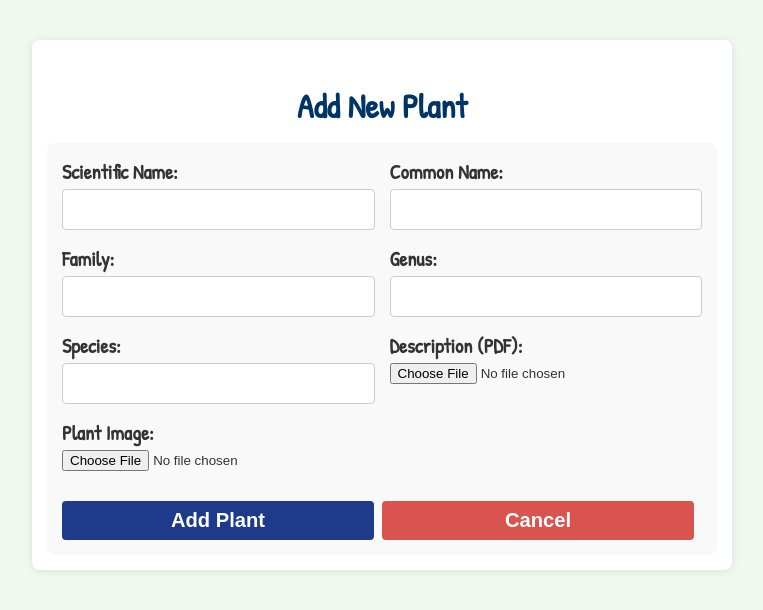
After one commit to MiinGXx/AdvancedWebDev-PlantBiodiversity, a PHP site: page /add_plant.php in a window 1280 px wide. The commit adds this page. Shown: the top 610 px of the page, without its empty margins (258-1021 px from the left). Run offline with PHP 8.4, Linux system fonts and the light colour scheme; the visitor is signed in with stand-in values (Sample User, id 1); data that the repository does not hold is empty.

Commit message:
plant manager is now able to delete and add new plants

```diff
--- /dev/null
+++ b/add_plant.php
@@ -0,0 +1,161 @@
+<?php
+session_start();
+if ($_SESSION['type'] != 'admin') {
+    header("Location: login.php");
+    exit;
+}
+
+require 'db_connection.php';
+
+$errors = [];
+$postData = [];
+
+if ($_SERVER["REQUEST_METHOD"] == "POST") {
+    // Collect plant details
+    $scientific_name = $_POST['scientific_name'];
+    $common_name = $_POST['common_name'];
+    $family = $_POST['family'];
+    $genus = $_POST['genus'];
+    $species = $_POST['species'];
+    $status = 'pending';
+
+    // Validate inputs
+    if (empty($scientific_name)) $errors['scientific_name'] = "Scientific name is required.";
+    if (empty($common_name)) $errors['common_name'] = "Common name is required.";
+    if (empty($family)) $errors['family'] = "Family is required.";
+    if (empty($genus)) $errors['genus'] = "Genus is required.";
+    if (empty($species)) $errors['species'] = "Species is required.";
+
+    // Handle PDF upload for the description
+    if (isset($_FILES['description']) && $_FILES['description']['error'] == 0) {
+        $pdf_name = $_FILES['description']['name'];
+        $pdf_tmp_name = $_FILES['description']['tmp_name'];
+        $pdf_ext = strtolower(pathinfo($pdf_name, PATHINFO_EXTENSION));
+
+        // Ensure only PDF files are allowed
+        if ($pdf_ext === 'pdf') {
+            $new_pdf_name = uniqid("plant_desc_", true) . '.' . $pdf_ext;
+            $pdf_upload_path = 'pdf/' . $new_pdf_name;
+
+            // Move uploaded PDF to the 'pdf/' directory
+            if (move_uploaded_file($pdf_tmp_name, $pdf_upload_path)) {
+                // PDF uploaded successfully
+            } else {
+                $errors['description'] = "Failed to upload the PDF file.";
+            }
+        } else {
+            $errors['description'] = "Only PDF files are allowed for the description.";
+        }
+    } else {
+        $errors['description'] = "A description PDF is required.";
+    }
+
+    // Handle image upload for plant
+    if (isset($_FILES['plant_image']) && $_FILES['plant_image']['error'] == 0) {
+        $image_name = $_FILES['plant_image']['name'];
+        $image_tmp_name = $_FILES['plant_image']['tmp_name'];
+        $image_ext = strtolower(pathinfo($image_name, PATHINFO_EXTENSION));
+        $allowed_ext = ['jpg', 'jpeg', 'png', 'gif'];
+
+        if (in_array($image_ext, $allowed_ext)) {
+            $new_image_name = uniqid("plant_", true) . '.' . $image_ext;
+            $image_upload_path = 'images/plant_images/' . $new_image_name;
+            move_uploaded_file($image_tmp_name, $image_upload_path);
+        } else {
+            $errors['plant_image'] = "Invalid image format. Allowed formats: jpg, jpeg, png, gif.";
+        }
+    } else {
+        $errors['plant_image'] = "Plant image is required.";
+    }
+
+    // If no errors, insert data into the database
+    if (empty($errors)) {
+        $stmt = $conn->prepare("INSERT INTO plant_table (Scientific_Name, Common_Name, Family, Genus, Species, plants_image, description, status) VALUES (?, ?, ?, ?, ?, ?, ?, ?)");
+        $stmt->bind_param("ssssssss", $scientific_name, $common_name, $family, $genus, $species, $image_upload_path, $pdf_upload_path, $status);
+
+        if ($stmt->execute()) {
+            header("Location: manage_plants.php?added=1");
+            exit;
+        } else {
+            $errors['general'] = "Error adding plant. Please try again.";
+        }
+        $stmt->close();
+    }
+}
+
+$conn->close();
+?>
+
+<!DOCTYPE html>
+<html lang="en" class="add-plant">
+<head>
+    <title>Plant Biodiversity Portal | Add New Plant</title>
+    <meta charset="UTF-8">
+    <link rel="stylesheet" type="text/css" href="style/style.css">
+</head>
+<body>
+    <main class="container">
+        <h2>Add New Plant</h2>
+        <form method="post" enctype="multipart/form-data">
+            <div class="form-row">
+                <div class="form-group">
+                    <label for="scientific_name">Scientific Name:</label>
+                    <input type="text" id="scientific_name" name="scientific_name">
+                    <div class="error"><?php echo isset($errors['scientific_name']) ? $errors['scientific_name'] : ''; ?></div>
+                </div>
+
+                <div class="form-group">
+                    <label for="common_name">Common Name:</label>
+                    <input type="text" id="common_name" name="common_name">
+                    <div class="error"><?php echo isset($errors['common_name']) ? $errors['common_name'] : ''; ?></div>
+                </div>
+            </div>
+
+            <div class="form-row">
+                <div class="form-group">
+                    <label for="family">Family:</label>
+                    <input type="text" id="family" name="family">
+                    <div class="error"><?php echo isset($errors['family']) ? $errors['family'] : ''; ?></div>
+                </div>
+
+                <div class="form-group">
+                    <label for="genus">Genus:</label>
+                    <input type="text" id="genus" name="genus">
+                    <div class="error"><?php echo isset($errors['genus']) ? $errors['genus'] : ''; ?></div>
+                </div>
+            </div>
+
+            <div class="form-row">
+                <div class="form-group">
+                    <label for="species">Species:</label>
+                    <input type="text" id="species" name="species">
+                    <div class="error"><?php echo isset($errors['species']) ? $errors['species'] : ''; ?></div>
+                </div>
+
+                <div class="form-group">
+                    <label for="description">Description (PDF):</label>
+                    <input type="file" id="description" name="description" accept=".pdf">
+                    <div class="error"><?php echo isset($errors['description']) ? $errors['description'] : ''; ?></div>
+                </div>
+            </div>
+
+            <div class="form-row">
+                <div class="form-group">
+                    <label for="plant_image">Plant Image:</label>
+                    <input type="file" id="plant_image" name="plant_image" accept=".jpg, .jpeg, .png, .gif">
+                    <div class="error"><?php echo isset($errors['plant_image']) ? $errors['plant_image'] : ''; ?></div>
+                </div>
+            </div>
+
+            <div class="button-group">
+                <button type="submit" class="submit-button">Add Plant</button>
+                <button type="button" onclick="window.location.href='manage_plants.php'" class="cancel-button">Cancel</button>
+            </div>
+
+            <?php if (isset($errors['general'])) : ?>
+                <div class="error"><?php echo $errors['general']; ?></div>
+            <?php endif; ?>
+        </form>
+    </main>
+</body>
+</html>
--- a/data/user.txt
+++ /dev/null
@@ -1,5 +0,0 @@
-First Name:Miing|Last Name:Isaac|DOB:2024-10-15|Gender:male|Email:miing@gmail.com|Hometown:Kuching|Password:password123!
-First Name:Mary|Last Name:Jane|DOB:2024-10-15|Gender:female|Email:mary@gmail.com|Hometown:Kuching|Password:password123!
-First Name:Jack|Last Name:Daniels|DOB:2024-10-15|Gender:male|Email:jack@gmail.com|Hometown:Kuching|Password:password123!
-First Name:John|Last Name:Doe|DOB:2024-10-15|Gender:male|Email:john@gmail.com|Hometown:Kuching|Password:password123!
-First Name:Isaac|Last Name:Bong|DOB:2024-10-15|Gender:female|Email:isaac@gmail.com|Hometown:Kuala Lumpur|Password:password123!
--- a/db_connection.php
+++ b/db_connection.php
@@ -58,7 +58,11 @@ if ($result->num_rows == 0) {
     $conn->query("INSERT INTO account_table (email, password, type) VALUES
         ('admin@swin.edu.my', '" . password_hash('admin', PASSWORD_BCRYPT) . "', 'admin')");
 }
+// Check if the plant_table is empty
+$result = $conn->query("SELECT COUNT(*) as count FROM plant_table");
+$row = $result->fetch_assoc();
 
+if ($row['count'] == 0) {
     // Array of plant details
     $plants = [
         1 => [
@@ -108,41 +112,12 @@ $plants = [
         ],
     ];
 
-// Check if each plant exists in the plant_table and insert if not
+    // Insert plants into the plant_table
     foreach ($plants as $plant) {
-    $scientific_name = $plant['scientific_name'];
-    $common_name = $plant['common_name'];
-    $family = $plant['family'];
-    $genus = $plant['genus'];
-    $species = $plant['species'];
-    $photo = $plant['photo'];
-    $description_pdf = $plant['description_pdf'];
-
-    // Check if the plant exists in the database
-    $stmt = $conn->prepare("SELECT id FROM plant_table WHERE Scientific_Name = ?");
-    $stmt->bind_param("s", $scientific_name);
+        $stmt = $conn->prepare("INSERT INTO plant_table (Scientific_Name, Common_Name, family, genus, species, plants_image, description) VALUES (?, ?, ?, ?, ?, ?, ?)");
+        $stmt->bind_param("sssssss", $plant['scientific_name'], $plant['common_name'], $plant['family'], $plant['genus'], $plant['species'], $plant['photo'], $plant['description_pdf']);
         $stmt->execute();
-    $stmt->store_result();
-
-    if ($stmt->num_rows == 0) {
-        // Plant does not exist, insert it
-        $stmt = $conn->prepare("INSERT INTO plant_table (Scientific_Name, Common_Name, family, genus, species, plants_image, description) VALUES (?, ?, ?, ?, ?, ?, ?)");
-        $stmt->bind_param("sssssss", $scientific_name, $common_name, $family, $genus, $species, $photo, $description_pdf);
-        $stmt->execute();
-    }
-
         $stmt->close();
     }
-
-// Get plant ID from the URL (e.g., plant_detail.php?id=1)
-$plant_id = isset($_GET['id']) ? (int)$_GET['id'] : 1; // Default to plant ID 1 if not set
-
-// Check if the plant exists in the array
-if (!array_key_exists($plant_id, $plants)) {
-    echo "Plant not found!";
-    exit;
 }
-
-// Get the plant details
-$plant = $plants[$plant_id];
 ?>
--- a/manage_plants.php
+++ b/manage_plants.php
@@ -108,6 +108,7 @@ $result = $conn->query("SELECT id, Scientific_Name, Common_Name, Family, Genus,
                                         echo '<a href="manage_plants.php?action=reject&id=' . $row['id'] . '" class="reject-button">Reject</a>';
                                     }
                                 ?>
+                                <a href="manage_plants.php?action=delete&id=<?php echo $row['id']; ?>" class="delete-button" onclick="return confirm('Are you sure you want to delete this plant entry?');">Delete</a>
                             </td>
                         </tr>
                     <?php endwhile; ?>
@@ -115,7 +116,10 @@ $result = $conn->query("SELECT id, Scientific_Name, Common_Name, Family, Genus,
             </table>
         </div>
 
-        <p><a href="main_menu_admin.php" class="button">Back to Admin Menu</a></p>
+        <div class="button-container">
+            <p><a href="main_menu_admin.php" class="button">Back to Admin Menu</a></p>
+            <p><a href="add_plant.php" class="button">Add New Plant</a></p>
+        </div>
     </main>
     <br><br><br>
 </body>
--- a/style/style.css
+++ b/style/style.css
@@ -1746,6 +1746,10 @@ footer a:hover {
     opacity: 0.6;
 }
 
+.status-actions .delete-button {
+    background-color: #d9534f; /* Red */
+}
+
 /* Button Styling */
 .manage-plants .button {
     display: inline-block;
@@ -1759,6 +1763,10 @@ footer a:hover {
 
 .manage-plants .button:hover {
     background-color: #1c3a7a; /* Even darker shade of blue for hover effect */
+}
+
+.manage-plants .button-container {
+    display: flex;
 }
 
 /* Media Queries for Responsive Design */
@@ -1770,3 +1778,125 @@ footer a:hover {
         box-sizing: border-box;
     }
 }
+
+/* ============================================================================= */
+/* add_plant.php CSS styling */
+.add-plant main {
+    width: 90%;
+    max-width: 700px;
+    margin: 40px auto;
+    background-color: #ffffff;
+    box-shadow: 0 1px 8px rgba(0, 0, 0, 0.1);
+    border-radius: 8px;
+    padding: 15px;
+    box-sizing: border-box;
+}
+
+.add-plant h2 {
+    text-align: center;
+    color: #003366; /* Darker shade of blue */
+    margin-bottom: 15px;
+    font-size: 1.5em;
+}
+
+/* Form styling */
+.add-plant form {
+    display: flex;
+    flex-direction: column;
+    gap: 12px;
+    padding: 15px;
+    border-radius: 8px;
+    background-color: #f9f9f9;
+}
+
+.add-plant .form-row {
+    display: flex;
+    gap: 15px;
+}
+
+.add-plant .form-group {
+    display: flex;
+    flex-direction: column;
+    flex: 1;
+}
+
+.add-plant label {
+    font-weight: bold;
+    color: #333;
+    margin-bottom: 4px;
+    font-size: 0.9em;
+}
+
+.add-plant input[type="text"],
+.add-plant select {
+    width: 100%;
+    padding: 8px;
+    border: 1px solid #ccc;
+    border-radius: 4px;
+    box-sizing: border-box;
+    font-size: 0.9em;
+}
+
+.add-plant .error {
+    color: #d9534f;
+    font-size: 0.85em;
+    margin-top: 3px;
+}
+
+/* Button styling */
+.add-plant .button-group {
+    display: flex;
+    justify-content: space-between;
+    margin-top: 15px;
+}
+
+.add-plant .submit-button,
+.add-plant .cancel-button {
+    flex: 1;
+    padding: 8px 15px;
+    color: #fff;
+    border: none;
+    border-radius: 4px;
+    cursor: pointer;
+    transition: background-color 0.3s ease;
+    font-weight: bold;
+    font-size: 0.9em;
+    margin-right: 8px;
+}
+
+.add-plant .submit-button {
+    background-color: #1e3a8a; /* Darker shade of blue */
+}
+
+.add-plant .submit-button:hover {
+    background-color: #1c3a7a; /* Slightly darker shade for hover effect */
+}
+
+.add-plant .cancel-button {
+    background-color: #d9534f;
+}
+
+.add-plant .cancel-button:hover {
+    background-color: #c9302c;
+}
+
+/* Responsive design for single column on small screens */
+@media (max-width: 600px) {
+    .add-plant main {
+        padding: 10px;
+    }
+
+    .add-plant .form-row {
+        flex-direction: column;
+    }
+
+    .add-plant .button-group {
+        flex-direction: column;
+    }
+
+    .add-plant .button-group .submit-button,
+    .add-plant .button-group .cancel-button {
+        margin-bottom: 10px;
+        margin-right: 0;
+    }
+}
```
Also changed, not shown: images/plant_images/plant_672f7ce826ba49.12177244.png (added), images/plant_images/plant_672f7e4e9e7fa7.94343906.png (added), images/plant_images/plant_672f7edc20d6d5.28907885.png (added), images/plant_images/plant_672f7f56140e52.52741863.png (added), images/plant_images/plant_672f7f6b2d75a1.31072367.png (added), 1 other file. Lines whose indentation alone changed are shown as unchanged.
